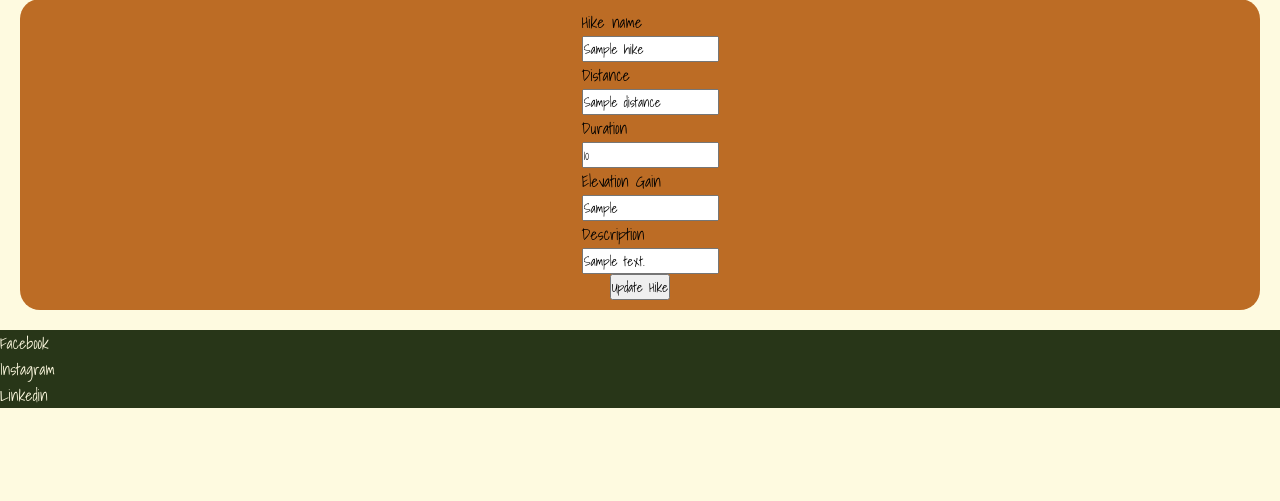
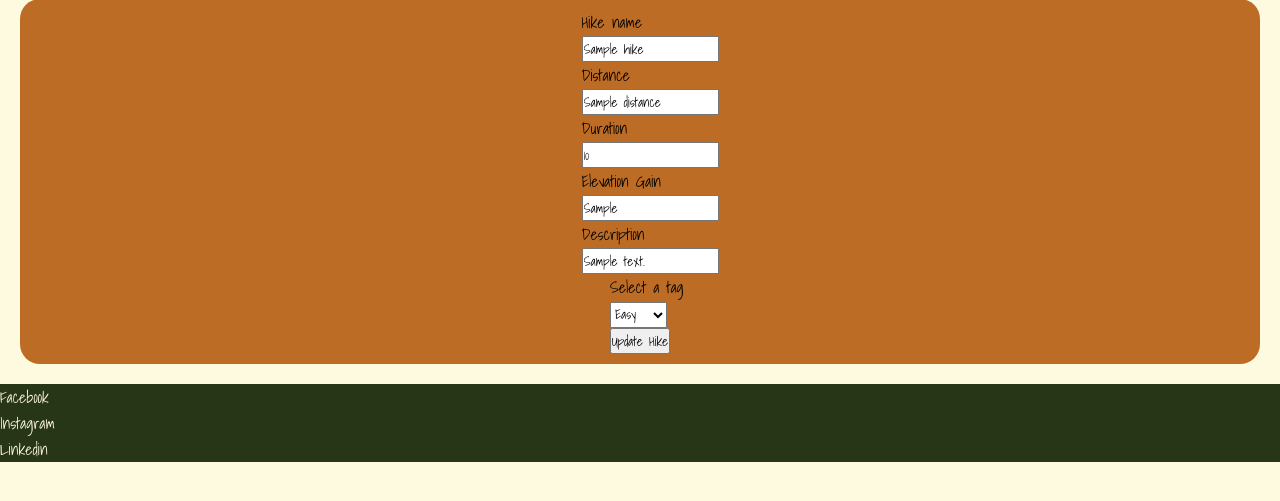
Before and after one commit to becodeorg/hamilton-8-hiking-project-hiking-lovers, a PHP site: template src/views/edithike.view.php in a window 1280 px wide. Shown: the part 80-581 px from the top of the page. Run offline with PHP 8.4, Linux system fonts and the light colour scheme; the template is opened without the code that fills it: most values are stand-ins (such as "Sample title", 1, 10 or a date in 2020).

Commit message:
tags on edithike

```diff
--- a/src/public/index.php
+++ b/src/public/index.php
@@ -86,7 +86,7 @@ try {
                 $hikeController = new HikeController();
                 if ($method === "POST") {
                     $hikeId = $_POST['hike_id'] ?? null; // Fetch hike_id from the POST data
-                    $hikeController->updateHike($hikeId,$_POST['name'], $_POST['distance'], $_POST['duration'], $_POST['elevation_gain'], $_POST['description']);
+                    $hikeController->updateHike($hikeId,$_POST['name'], $_POST['distance'], $_POST['duration'], $_POST['elevation_gain'], $_POST['description'], $_POST['tags']);
                 }
                     break;
         case "deletehike":
--- a/src/views/edithike.view.php
+++ b/src/views/edithike.view.php
@@ -26,6 +26,19 @@
         <input type="hidden" id="hike_id" name="hike_id" value="<?= htmlspecialchars($hike['id']) ?>" />
     </div>
 
+    <div>
+
+    <label for="tags">Select a tag</label>
+
+        <select name="tags" id="tags">
+            <option value="easy">Easy</option>
+            <option value="medium">Medium</option>
+             <option value="hard">Hard</option>
+
+        </select>
+
+    </div>
+
 
     <button type="submit">Update Hike</button>
 
--- a/src/views/myhikes.view.php
+++ b/src/views/myhikes.view.php
@@ -13,6 +13,9 @@
     <p>Duration: <?= isset($hike['duration']) ? htmlspecialchars($hike['duration']) : '' ?></p>
     <p>Elevation Gain: <?= isset($hike['elevation_gain']) ? htmlspecialchars($hike['elevation_gain']) : '' ?></p>
     <p>Description: <?= isset($hike['description']) ? htmlspecialchars($hike['description']) : '' ?></p>
+    <p>Tags: <?= isset($hike['tags']) ? htmlspecialchars($hike['tags']) : '' ?></p>
+
+
 
     <div class="buttons">
     <button><a href="/editHike?hike_id=<?= $hike['id']?>">Edit this hike</a> </button>
@@ -22,6 +25,8 @@
 
 
 
+
+
 </div>
 <?php endforeach; ?>
 <?php endif ?>
```
Also changed, not shown: src/controllers/HikeController.php (+7 -4 lines), src/views/addhike.view.php (indentation only).
